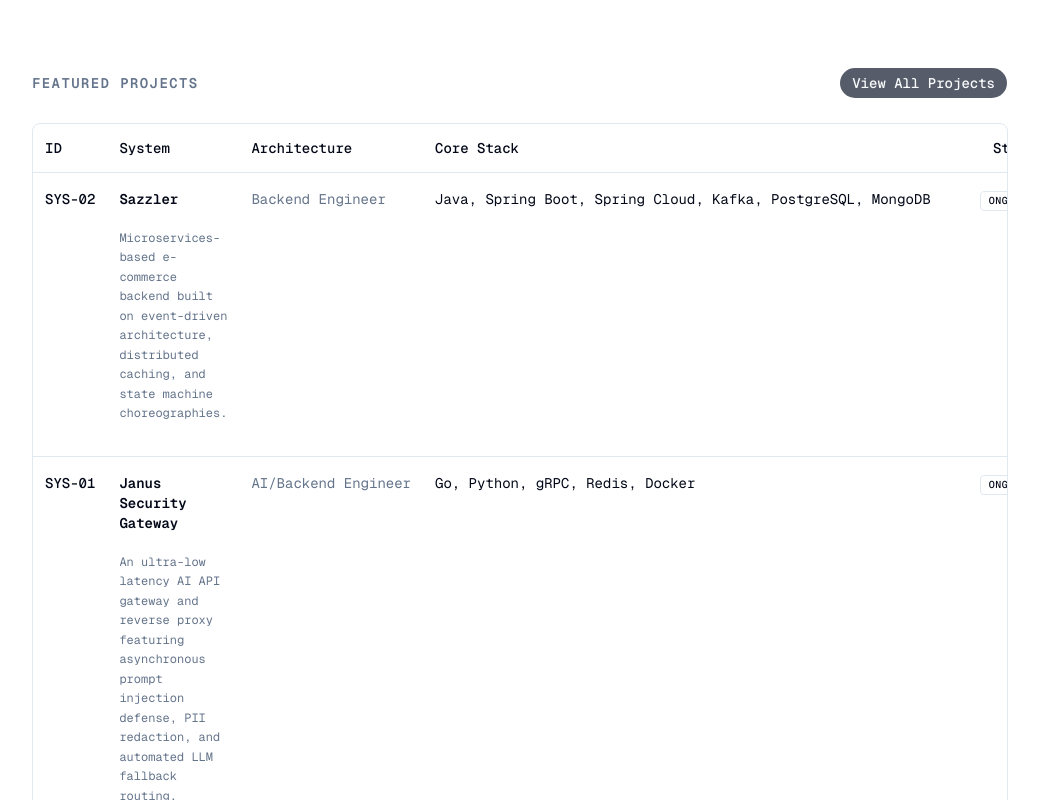
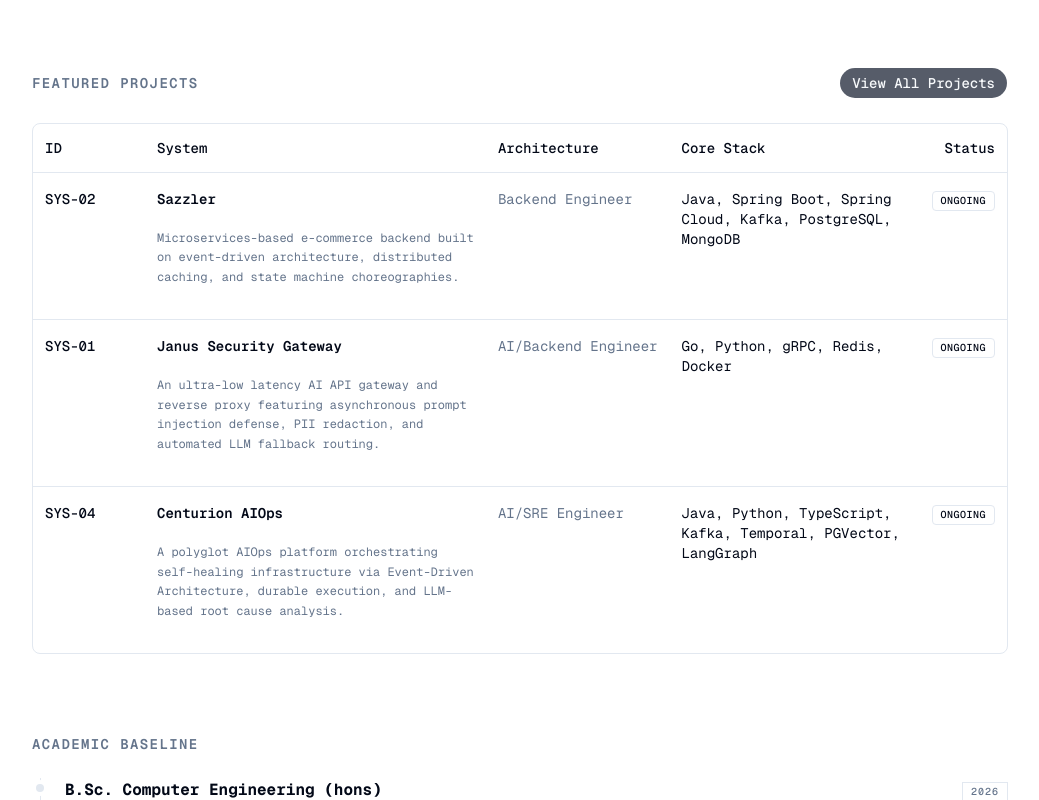
Before and after one commit to amodhyh/portfolio, a Next.js app: page / in a window 1280 px wide. Shown: the part 800-1600 px from the top of the page, without its empty margins (120-1159 px from the left). Built offline with nearby package versions, Linux system fonts and the light colour scheme.

Commit message:
Fix table overflow and text wrapping in active-systems components

```diff
--- a/app/page.tsx
+++ b/app/page.tsx
@@ -44,7 +44,7 @@ export default function Home() {
 
       {/* Modular Components */}
       <OperationsLedger operations={experience}  />
-      <FeaturedProjects projects={projects} />
+      <FeaturedProjects />
       <AcademicsLedger academic={academics}></AcademicsLedger>
 
 
--- a/components/portfolio/active-systems.tsx
+++ b/components/portfolio/active-systems.tsx
@@ -7,7 +7,7 @@ import { cn } from "@/lib/utils"
 import { Table, TableBody, TableCell, TableHead, TableHeader, TableRow } from "@/components/ui/table"
 import { getFeaturedProjects,ProjectRecord } from "@/data/projects"
 
-export function FeaturedProjects({ projects }: { projects: ProjectRecord[] }) {
+export function FeaturedProjects() {
   const featuredProjects = getFeaturedProjects();
   return (
     <section className="mb-20">
@@ -21,14 +21,14 @@ export function FeaturedProjects({ projects }: { projects: ProjectRecord[] }) {
         </Link>
       </div>
       <div className="border rounded-lg overflow-hidden">
-        <div className="hidden md:block">
-          <Table className="overflow-hidden ">
+        <div className="hidden md:block overflow-x-auto">
+          <Table>
             <TableHeader>
               <TableRow>
                 <TableHead className="w-28">ID</TableHead>
                 <TableHead>System</TableHead>
                 <TableHead>Architecture</TableHead>
-                <TableHead>Core Stack</TableHead>
+                <TableHead className="w-[250px]">Core Stack</TableHead>
                 <TableHead className="text-right">Status</TableHead>
               </TableRow>
             </TableHeader>
@@ -43,7 +43,7 @@ export function FeaturedProjects({ projects }: { projects: ProjectRecord[] }) {
                     </span>
                   </TableCell>
                   <TableCell className="text-muted-foreground align-top pt-4">{project.role}</TableCell>
-                  <TableCell className="align-top pt-4">{project.stack}</TableCell>
+                  <TableCell className="align-top pt-4 whitespace-normal break-words w-[250px]">{project.stack}</TableCell>
                   <TableCell className="text-right align-top pt-4">
                     <Badge variant="outline" className="rounded-sm uppercase text-[10px] tracking-wider">
                       {project.status}
@@ -55,7 +55,7 @@ export function FeaturedProjects({ projects }: { projects: ProjectRecord[] }) {
           </Table>
         </div>
         <div className="md:hidden">
-          {projects.map((project) => (
+          {featuredProjects.map((project) => (
             <div key={project.id} className="border-b p-4 last:border-b-0">
               <div className="flex justify-between items-start mb-2">
                 <div>
--- a/data/projects.ts
+++ b/data/projects.ts
@@ -151,7 +151,7 @@ export const projects: ProjectRecord[] = [
   slug: "sinhala-emotion-recognition",
   name: "Sinhala Emotion Recognition",
   githubUrl: "https://github.com/amodhyh/emotion-detection", // Update with your actual repo link
-  status: "Ongoing",
+  status: "Completed",
   role: "AI Researcher & Engineer",
   stack: "SinBERT (RoBERTa), PyTorch, CNN, FastAPI",
   shortDescription:
```
